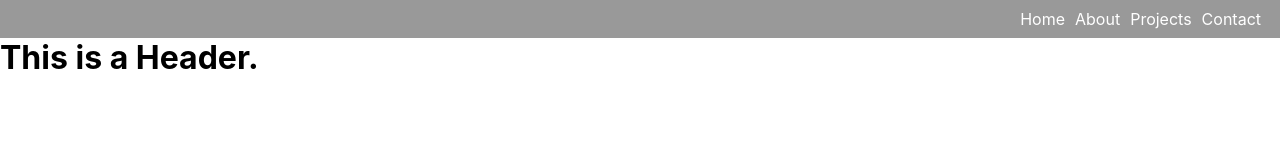
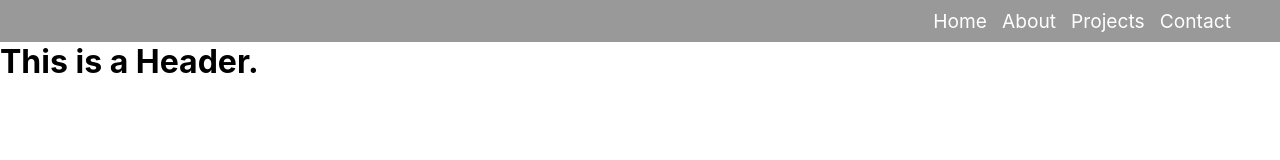
Before and after one commit to xiaozhao1111/react-portfolio, a React (Create React App) app: page / in a window 1280 px wide. Shown: the top 160 px of the page. Built offline with nearby package versions, Linux system fonts and the light colour scheme.

Commit message:
Navbar component style updated

```diff
--- a/src/index.css
+++ b/src/index.css
@@ -14,13 +14,14 @@
   justify-content: flex-end;
   background-color: #999;
   padding: 9px;
+  font-size: 1.2rem;
 
 }
 
 .nav a {
   color: #fff;
   text-decoration: none;
-  margin-right: 10px;
+  margin-right: 15px;
 }
 
 .nav a:hover {
@@ -31,3 +32,7 @@
 .nav-item {
   list-style: none;
 }
+
+.nav-item:last-of-type {
+  padding-right: 25px;
+}
```
